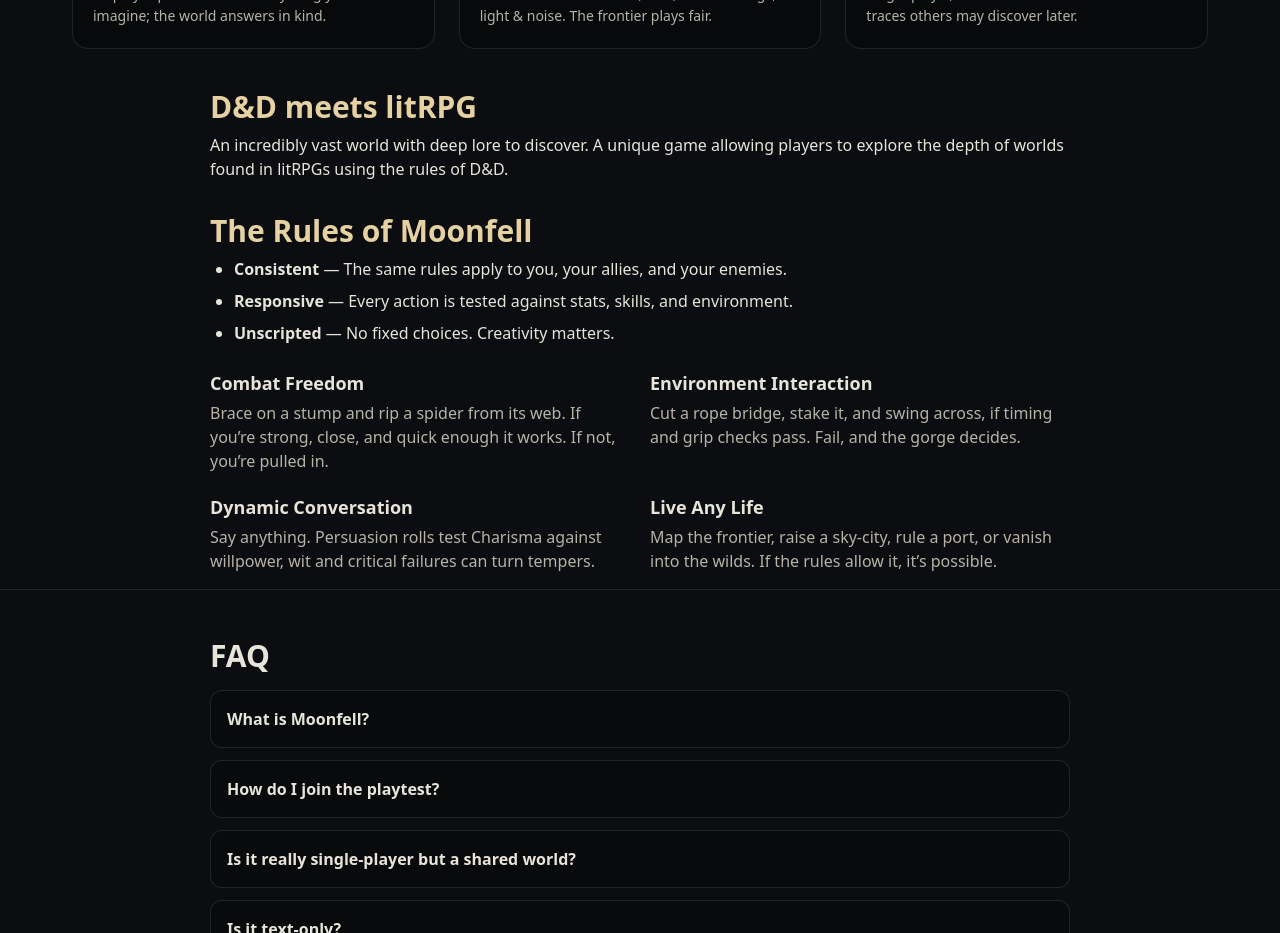
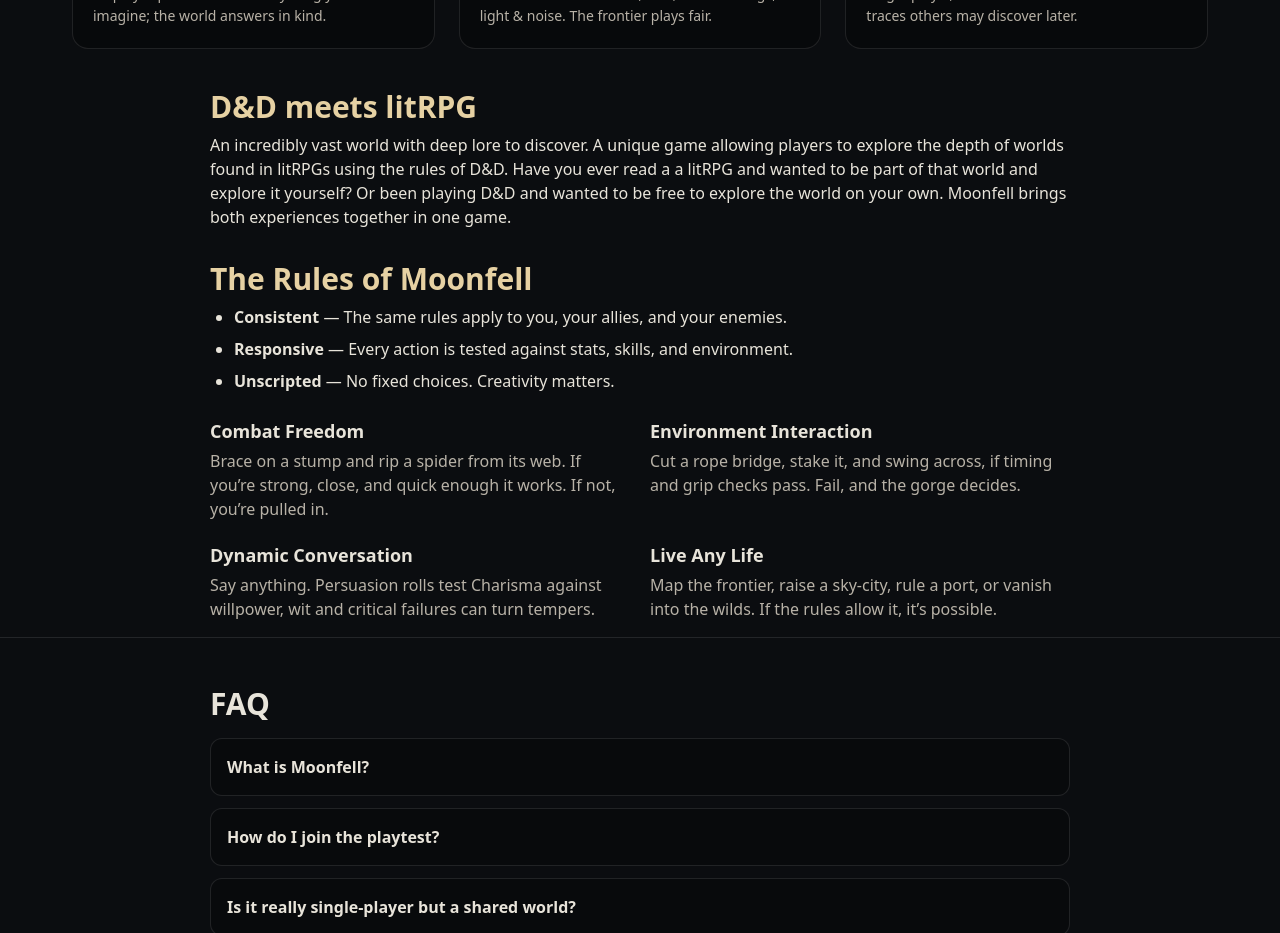
Before and after one commit to terryjlee86/moonfell-landing, a Next.js app: page / in a window 1280 px wide. Shown: the part 1140-2073 px from the top of the page. Built offline with nearby package versions, Linux system fonts and the light colour scheme; no server answers.

Commit message:
Updated body copy to D&D meets litRPG

```diff
--- a/src/pages/index.tsx
+++ b/src/pages/index.tsx
@@ -264,7 +264,7 @@
           D&D meets litRPG
         </h2>
         <p className="mt-2">
-          An incredibly vast world with deep lore to discover. A unique game allowing players to explore the depth of worlds found in litRPGs using the rules of D&D.
+         An incredibly vast world with deep lore to discover. A unique game allowing players to explore the depth of worlds found in litRPGs using the rules of D&D. Have you ever read a a litRPG and wanted to be part of that world and explore it yourself? Or been playing D&D and wanted to be free to explore the world on your own. Moonfell brings both experiences together in one game.
         </p>
         <h2 className="mt-8 text-2xl md:text-3xl font-semibold text-[var(--accent)]">The Rules of Moonfell</h2>
         <ul className="list-disc pl-6 space-y-2 mt-2">
```
